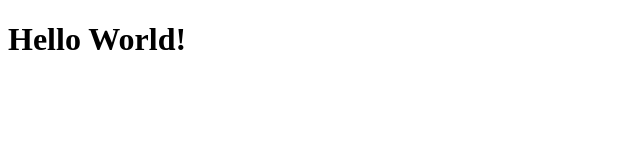
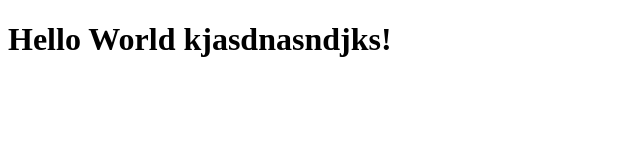
Before and after one commit to dofusyosi15/itsys, a plain HTML site: page index.html in a window 1280 px wide. Shown: the whole page, without its empty margins (0-640 px from the left). Drawn offline with Linux system fonts and the light colour scheme.

Commit message:
Se modificó index.html

```diff
--- a/index.html
+++ b/index.html
@@ -5,6 +5,6 @@
     <title>Welcome to IT Systems</title>
 </head>
 <body>
-    <h1>Hello World!</h1>
+    <h1>Hello World kjasdnasndjks!</h1>
 </body>
 </html>
```
